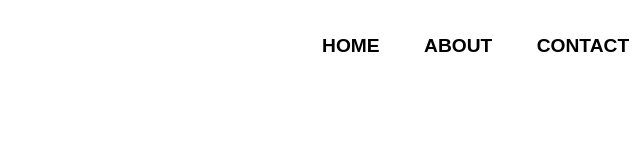
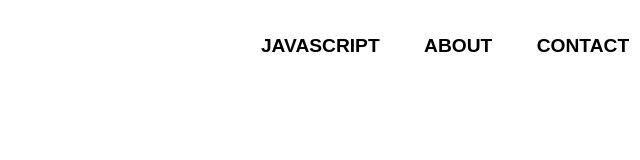
Before and after one commit to miiguellangell/Platzi, a plain HTML site: page index.html in a window 1280 px wide. Shown: the full height of the page, 511-1151 px from the left. Drawn offline with Linux system fonts and the light colour scheme.

Commit message:
Fusion menú mobile

```diff
--- a/index.html
+++ b/index.html
@@ -5,7 +5,7 @@
     <meta http-equiv="X-UA-Compatible" content="IE=edge" />
     <meta name="viewport" content="width=device-width, initial-scale=1.0" />
     <link rel="stylesheet" href="css/style.css" />
-    <title>responsive navbar</title>
+    <title>Cursos dde platzi por Miguel Carrera</title>
   </head>
   <body>
     <header>
@@ -19,7 +19,7 @@
         </div>
 
         <div class="nav__link hide">
-          <a href="#">home</a>
+          <a href="curso-frontend-JS/index.html">JavaScript</a>
           <a href="#">about</a>
           <a href="#">contact</a>
           <a href="#">blog</a>
```
Also changed, not shown: Curso-practico-de-CSS/index.html (renamed from Curso practico de CSS/index.html, +1 -0 lines), Curso-practico-de-CSS/create.html (renamed from Curso practico de CSS/create.html), Curso-practico-de-CSS/editaccount.html (renamed from Curso practico de CSS/editaccount.html), Curso-practico-de-CSS/images/Assets/Products/product1.webp (renamed from Curso practico de CSS/images/Assets/Products/product1.webp), Curso-practico-de-CSS/images/Assets/Products/product2.webp (renamed from Curso practico de CSS/images/Assets/Products/product2.webp), Curso-practico-de-CSS/images/Assets/Products/product3.webp (renamed from Curso practico de CSS/images/Assets/Products/product3.webp), Curso-practico-de-CSS/images/Assets/Products/product4.webp (renamed from Curso practico de CSS/images/Assets/Products/product4.webp), Curso-practico-de-CSS/images/Assets/Products/product5.webp (renamed from Curso practico de CSS/images/Assets/Products/product5.webp), Curso-practico-de-CSS/images/Assets/Products/product6.webp (renamed from Curso practico de CSS/images/Assets/Products/product6.webp), Curso-practico-de-CSS/images/SVG/shopcart.svg (renamed from Curso practico de CSS/images/SVG/shopcart.svg), Curso-practico-de-CSS/images/email.svg (renamed from Curso practico de CSS/images/email.svg), Curso-practico-de-CSS/images/logo-vector.svg (renamed from Curso practico de CSS/images/logo-vector.svg), Curso-practico-de-CSS/login.html (renamed from Curso practico de CSS/login.html), Curso-practico-de-CSS/mainframe.html (renamed from Curso practico de CSS/mainframe.html), 4 more files.
